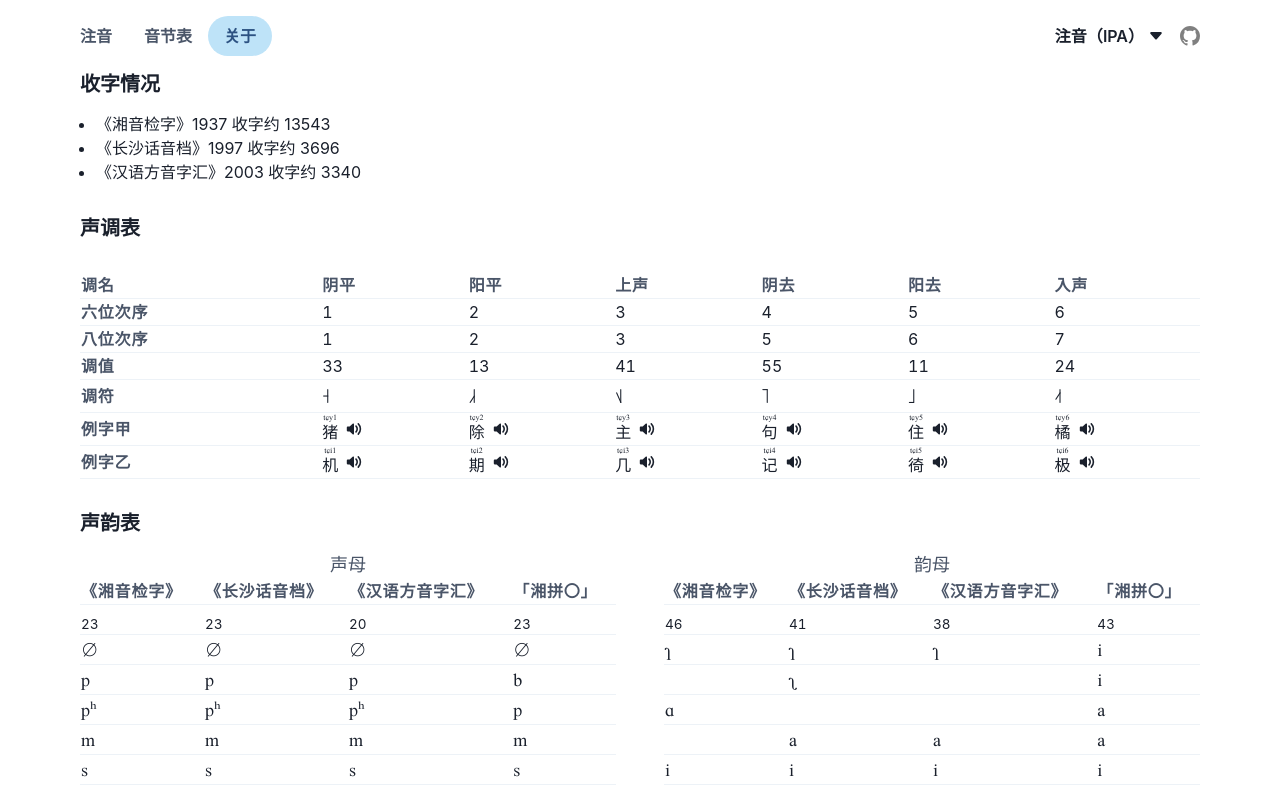
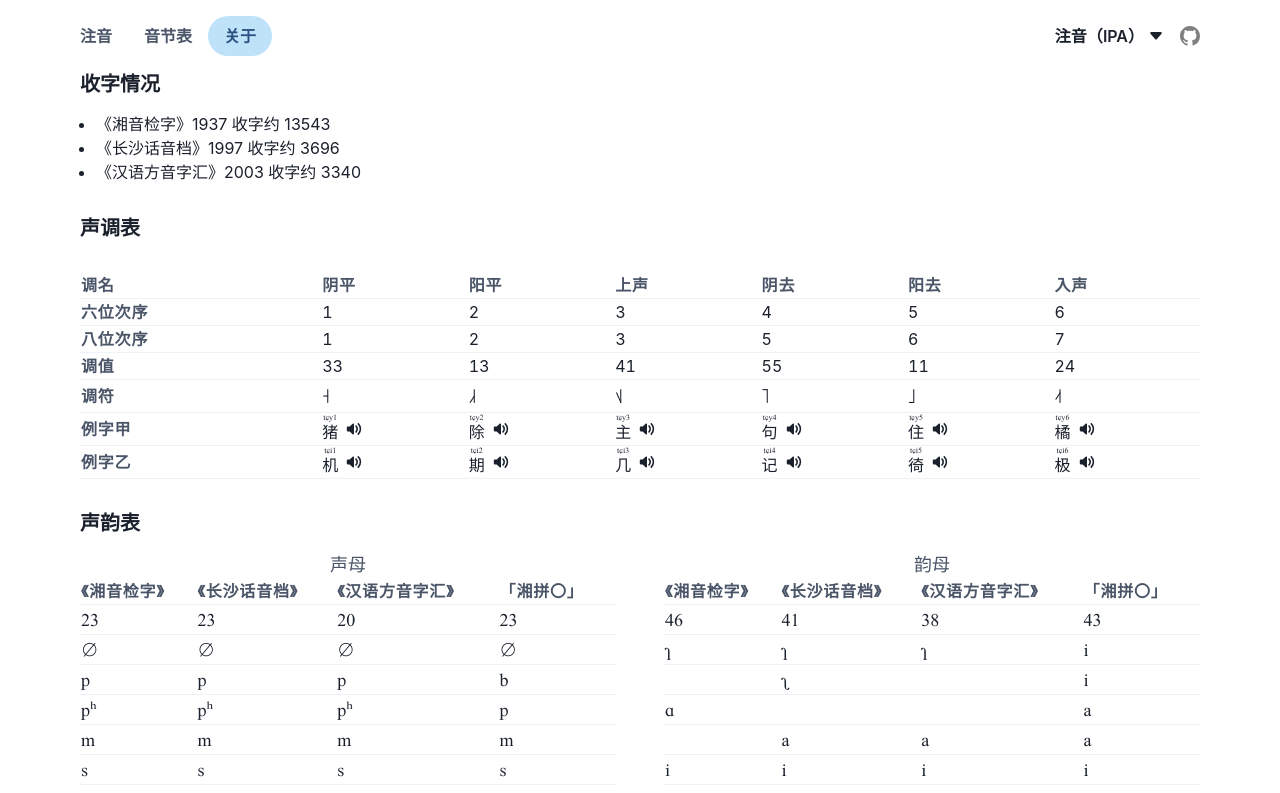
Before and after one commit to ambar/xiangyin, a Next.js app: page /guanyu in a window 1280 px wide. Shown: the top 793 px of the page. Built offline with nearby package versions, Linux system fonts and the light colour scheme.

Commit message:
Update Guanyu.tsx

```diff
--- a/biz/Guanyu.tsx
+++ b/biz/Guanyu.tsx
@@ -38,7 +38,12 @@ const SendiauTable = () => {
   const {pinyinType} = useContext(ZhuyinSettingsContext)
   return (
     <ui.Box>
-      <ui.Table size="xs">
+      <ui.Table
+        size="xs"
+        css={{
+          th: {whiteSpace: 'nowrap'},
+        }}
+      >
         <ui.Tbody>
           <ui.Tr>
             <ui.Th>调名</ui.Th>
@@ -131,9 +136,25 @@ const SenynTable = () => {
           position: 'sticky',
           top: 0,
           bg: thBg,
-          writingMode: ['vertical-rl', 'vertical-rl', 'vertical-rl', 'unset'],
+          // writingMode: ['vertical-rl', 'vertical-rl', 'vertical-rl', 'unset'],
           fontSize: 'md',
           verticalAlign: 'bottom',
+        },
+        'th div': {
+          display: 'inline',
+        },
+        // 模拟竖排 writingMode: vertical-rl，因为 Safari 支持不太行
+        '@media(max-width: 1000px)': {
+          'th div': {
+            display: 'block',
+          },
+          // 首位标点模拟竖排
+          'th div:first-of-type, th div:last-of-type': {
+            marginLeft: '.3em',
+            width: '1em',
+            height: '1em',
+            transform: 'rotate(90deg)',
+          },
         },
       }}
     >
@@ -145,18 +166,20 @@ const SenynTable = () => {
           <ui.Thead>
             <ui.Tr>
               {cells.map((x, i) => (
-                <ui.Th key={i}>{x}</ui.Th>
-              ))}
-            </ui.Tr>
-            <ui.Tr>
-              {cells.map((x, i) => (
-                <ui.Td key={i}>
-                  <sub>{countInitials[i]}</sub>
-                </ui.Td>
+                <ui.Th key={i}>
+                  {Array.from(x).map((c) => (
+                    <ui.Box key={c}>{c}</ui.Box>
+                  ))}
+                </ui.Th>
               ))}
             </ui.Tr>
           </ui.Thead>
           <ui.Tbody fontFamily="ipa">
+            <ui.Tr>
+              {cells.map((x, i) => (
+                <ui.Td key={i}>{countInitials[i]}</ui.Td>
+              ))}
+            </ui.Tr>
             {xpConfig.InitialConfig.map(([a, b, c, y], i) => (
               <ui.Tr key={i}>
                 <ui.Td>{getI(a)}</ui.Td>
@@ -176,18 +199,20 @@ const SenynTable = () => {
           <ui.Thead>
             <ui.Tr>
               {cells.map((x, i) => (
-                <ui.Th key={i}>{x}</ui.Th>
-              ))}
-            </ui.Tr>
-            <ui.Tr>
-              {cells.map((x, i) => (
-                <ui.Td key={i}>
-                  <sub>{countFinals[i]}</sub>
-                </ui.Td>
+                <ui.Th key={i}>
+                  {Array.from(x).map((c) => (
+                    <ui.Box key={c}>{c}</ui.Box>
+                  ))}
+                </ui.Th>
               ))}
             </ui.Tr>
           </ui.Thead>
           <ui.Tbody fontFamily="ipa">
+            <ui.Tr>
+              {cells.map((x, i) => (
+                <ui.Td key={i}>{countFinals[i]}</ui.Td>
+              ))}
+            </ui.Tr>
             {xpConfig.FinalsConfig.map(([a, b, c, y], i) => (
               <ui.Tr key={i}>
                 <ui.Td>{a}</ui.Td>
```
